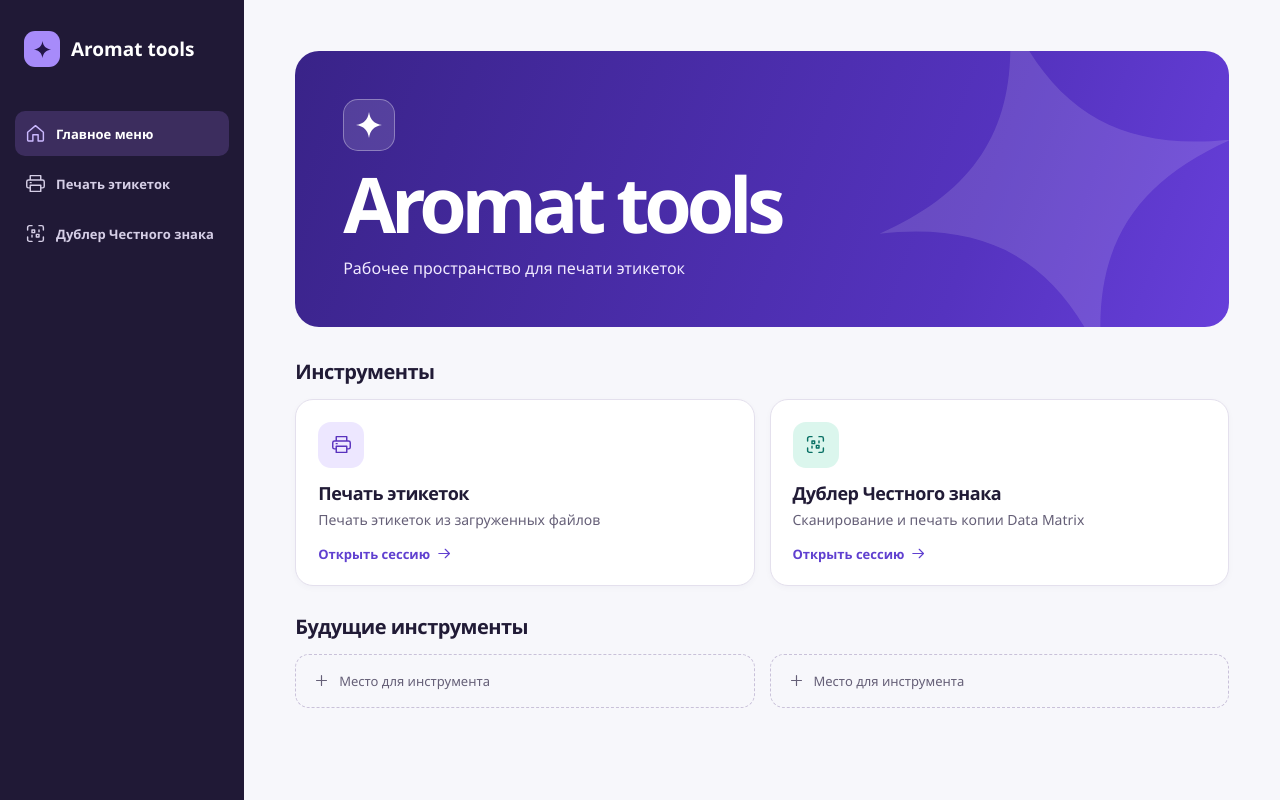
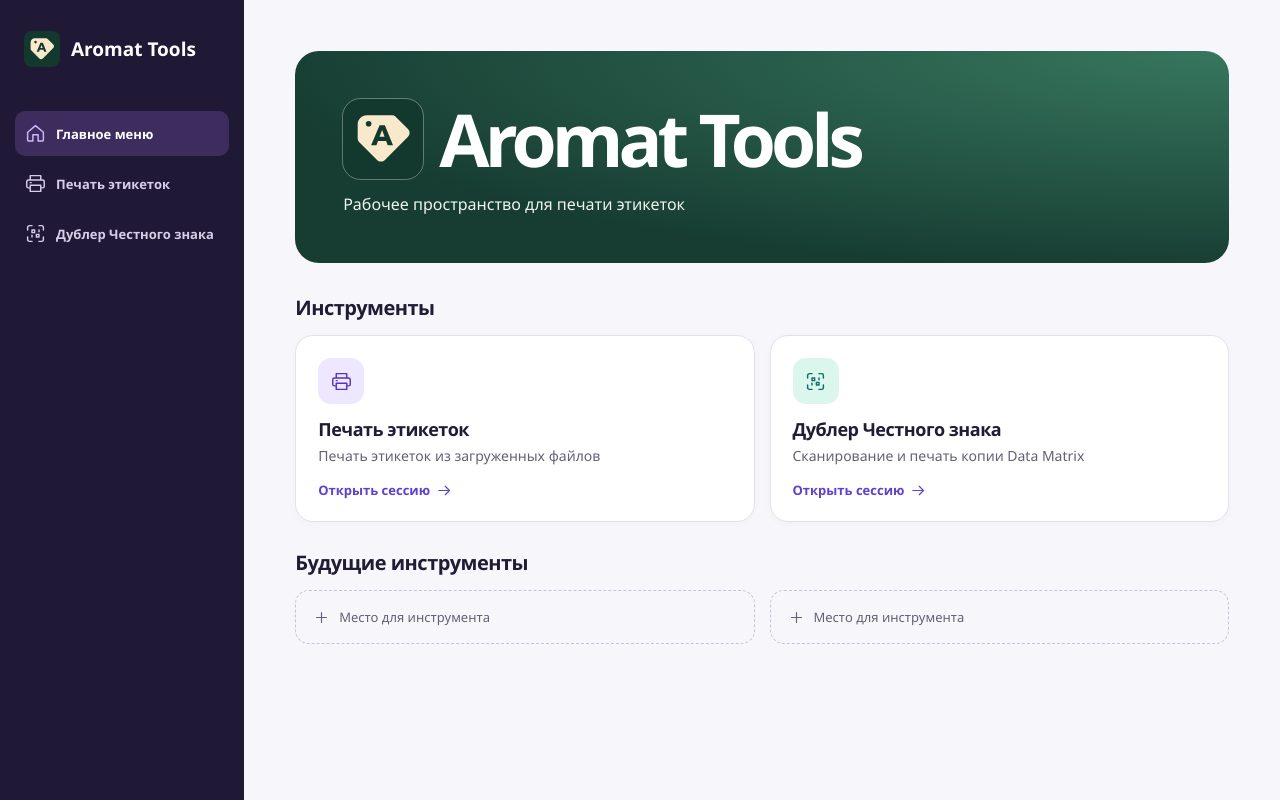
Before and after one commit to Artemzzhu/aromat_tools, an Electron app: page index.html in a window 1280 px wide. Drawn offline with Linux system fonts and the light colour scheme.

Commit message:
Add Aromat Tools brand mark

```diff
--- a/index.html
+++ b/index.html
@@ -4,13 +4,13 @@
   <meta charset="utf-8">
   <meta name="viewport" content="width=device-width, initial-scale=1">
   <meta http-equiv="Content-Security-Policy" content="default-src 'self'; object-src 'none'; base-uri 'none'">
-  <title>Aromat tools</title>
+  <title>Aromat Tools</title>
+  <link rel="icon" type="image/svg+xml" href="assets/aromat-mark.svg">
   <link rel="stylesheet" href="style.css">
   <script defer src="renderer.js"></script>
 </head>
 <body>
   <svg class="symbols" xmlns="http://www.w3.org/2000/svg" aria-hidden="true">
-    <symbol id="logo" viewBox="0 0 32 32"><path fill="currentColor" d="M16 3c1.2 7.8 5.2 11.8 13 13-7.8 1.2-11.8 5.2-13 13C14.8 21.2 10.8 17.2 3 16 10.8 14.8 14.8 10.8 16 3Z"/></symbol>
     <symbol id="home" viewBox="0 0 24 24"><path d="M3 10.5 12 3l9 7.5v9a1 1 0 0 1-1 1h-5v-7H9v7H4a1 1 0 0 1-1-1z"/></symbol>
     <symbol id="printer" viewBox="0 0 24 24"><path d="M6 8V3h12v5M6 17H4a2 2 0 0 1-2-2v-5a2 2 0 0 1 2-2h16a2 2 0 0 1 2 2v5a2 2 0 0 1-2 2h-2M6 14h12v7H6zM6 11h1"/></symbol>
     <symbol id="scan" viewBox="0 0 24 24"><path d="M3 8V5a2 2 0 0 1 2-2h3m8 0h3a2 2 0 0 1 2 2v3m0 8v3a2 2 0 0 1-2 2h-3m-8 0H5a2 2 0 0 1-2-2v-3M8 8h3v3H8zm5 5h3v3h-3zm3-5v2m-8 4v2"/></symbol>
@@ -20,8 +20,8 @@
   </svg>
   <aside class="sidebar">
     <button type="button" class="brand" data-screen="menu">
-      <span class="brand-mark"><svg aria-hidden="true"><use href="#logo"></use></svg></span>
-      <span>Aromat tools</span>
+      <img class="brand-mark" src="assets/aromat-mark.svg" alt="" width="36" height="36">
+      <span>Aromat Tools</span>
     </button>
     <nav aria-label="Основная навигация">
       <button type="button" data-screen="menu" aria-current="page"><svg aria-hidden="true"><use href="#home"></use></svg>Главное меню</button>
@@ -32,10 +32,11 @@
   <main>
     <section id="menu">
       <div class="hero">
-        <div class="hero-art" aria-hidden="true"><svg><use href="#logo"></use></svg></div>
         <div class="hero-content">
-          <span class="hero-mark"><svg aria-hidden="true"><use href="#logo"></use></svg></span>
-          <h1 tabindex="-1">Aromat tools</h1>
+          <div class="hero-title">
+            <img class="hero-mark" src="assets/aromat-mark.svg" alt="" width="80" height="80">
+            <h1 tabindex="-1">Aromat Tools</h1>
+          </div>
           <p>Рабочее пространство для печати этикеток</p>
         </div>
       </div>
--- a/main.cjs
+++ b/main.cjs
@@ -3,7 +3,8 @@ const path = require('node:path')
 
 function openWindow() {
   const window = new BrowserWindow({
-    title: 'Aromat tools',
+    title: 'Aromat Tools',
+    icon: path.join(__dirname, 'assets', 'aromat-mark.ico'),
     width: 1240,
     height: 860,
     minWidth: 720,
--- a/style.css
+++ b/style.css
@@ -49,21 +49,13 @@ svg {
   font-weight: 740;
 }
 
-.brand-mark, .hero-mark, .tile {
+.tile {
   display: inline-grid;
   place-items: center;
   flex: none;
 }
 
-.brand-mark {
-  width: 36px;
-  height: 36px;
-  border-radius: 11px;
-  background: #a78bfa;
-  color: #231649;
-}
-
-.brand-mark svg, .hero-mark svg, .hero-art svg { stroke: none; }
+.brand-mark { flex: none; }
 .sidebar nav { display: grid; gap: 5px; margin-top: 44px; }
 
 .sidebar nav button {
@@ -97,39 +89,32 @@ main > section { max-width: 1100px; margin-inline: auto; }
   isolation: isolate;
   border-radius: 24px;
   padding: clamp(27px, 4vw, 48px);
-  background: linear-gradient(110deg, #392388, #5533bf 72%, #673fda);
+  background: radial-gradient(ellipse at top right, #37775f, transparent 74%), #173d32;
   color: #fff;
 }
 
-.hero-content { position: relative; }
+.hero-title {
+  display: flex;
+  align-items: center;
+  flex-wrap: wrap;
+  gap: 16px;
+}
+
 .hero-mark {
-  width: 52px;
-  height: 52px;
-  border-radius: 15px;
-  border: 1px solid #ffffff55;
-  background: #ffffff20;
+  width: clamp(52px, 7vw, 80px);
+  height: auto;
+  border-radius: 22%;
+  outline: 1px solid #ffffff50;
 }
-.hero-mark svg { width: 32px; height: 32px; }
+
 .hero h1 {
-  margin-top: 13px;
-  font-size: clamp(43px, 6vw, 83px);
+  font-size: clamp(35px, 5.7vw, 78px);
   font-weight: 770;
   letter-spacing: -.067em;
   line-height: 1.05;
 }
-.hero p { margin-top: 12px; color: #f0e9ff; }
 
-.hero-art {
-  position: absolute;
-  right: clamp(-105px, -4vw, -30px);
-  top: 50%;
-  transform: translateY(-50%) rotate(-15deg);
-  width: clamp(280px, 35vw, 470px);
-  aspect-ratio: 1;
-  color: #fff;
-  opacity: .13;
-}
-.hero-art svg { width: 100%; height: 100%; }
+.hero p { margin-top: 14px; color: #edf5ee; }
 
 .tool-section { margin-top: 31px; }
 .tool-section h2 { font-size: 20px; margin-bottom: 14px; letter-spacing: -.025em; }
```
Also changed, not shown: assets/aromat-mark.ico (added), assets/aromat-mark.svg (added).
